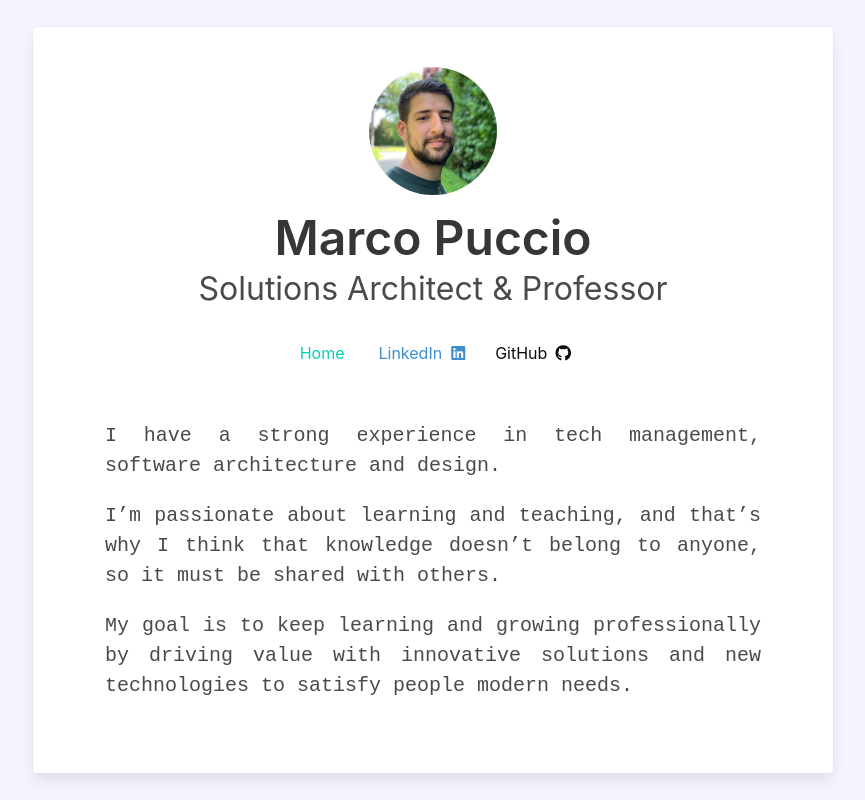
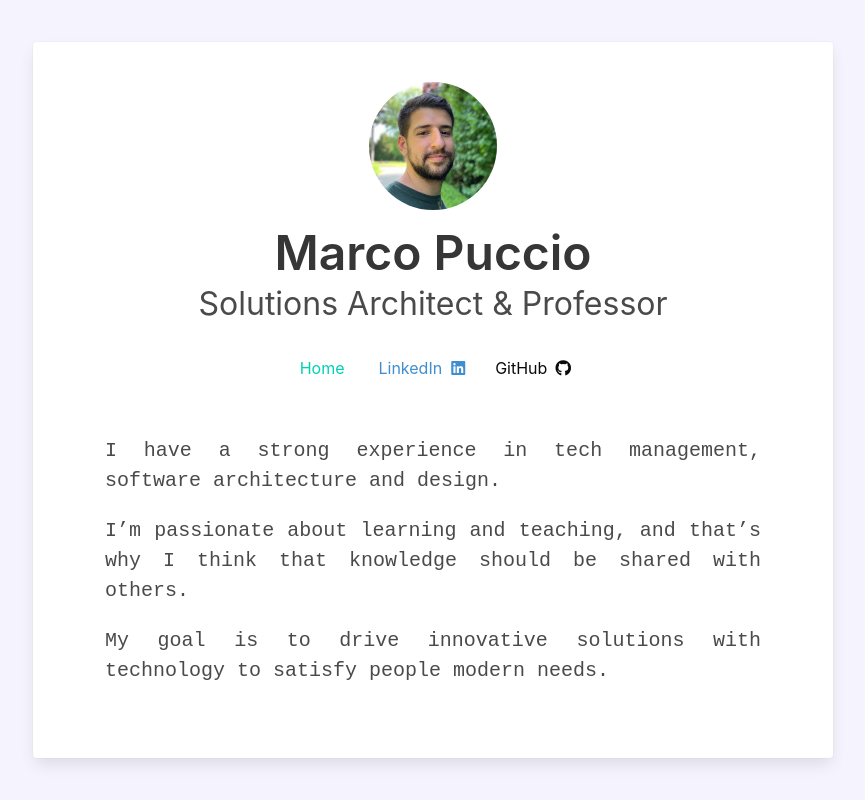
Before and after one commit to marcopuccio/marcopucc.io, a React (Create React App) app: page / in a window 1280 px wide. Shown: the whole page, without its empty margins (207-1072 px from the left). Built offline with nearby package versions, Linux system fonts and the light colour scheme.

Commit message:
update pitch

```diff
--- a/src/components/Pitch/index.tsx
+++ b/src/components/Pitch/index.tsx
@@ -9,12 +9,11 @@ export const Pitch: React.FC = () => {
       </p>
       <p className="is-size-5 has-text-justified has-text-weight-light is-family-code">
         I’m passionate about learning and teaching, and that’s why I think that
-        knowledge doesn’t belong to anyone, so it must be shared with others.
+        knowledge should be shared with others.
       </p>
       <p className="is-size-5 has-text-justified has-text-weight-light is-family-code">
-        My goal is to keep learning and growing professionally by driving value
-        with innovative solutions and new technologies to satisfy people modern
-        needs.
+        My goal is to drive innovative solutions with technology to satisfy
+        people modern needs.
       </p>
     </>
   );
```
